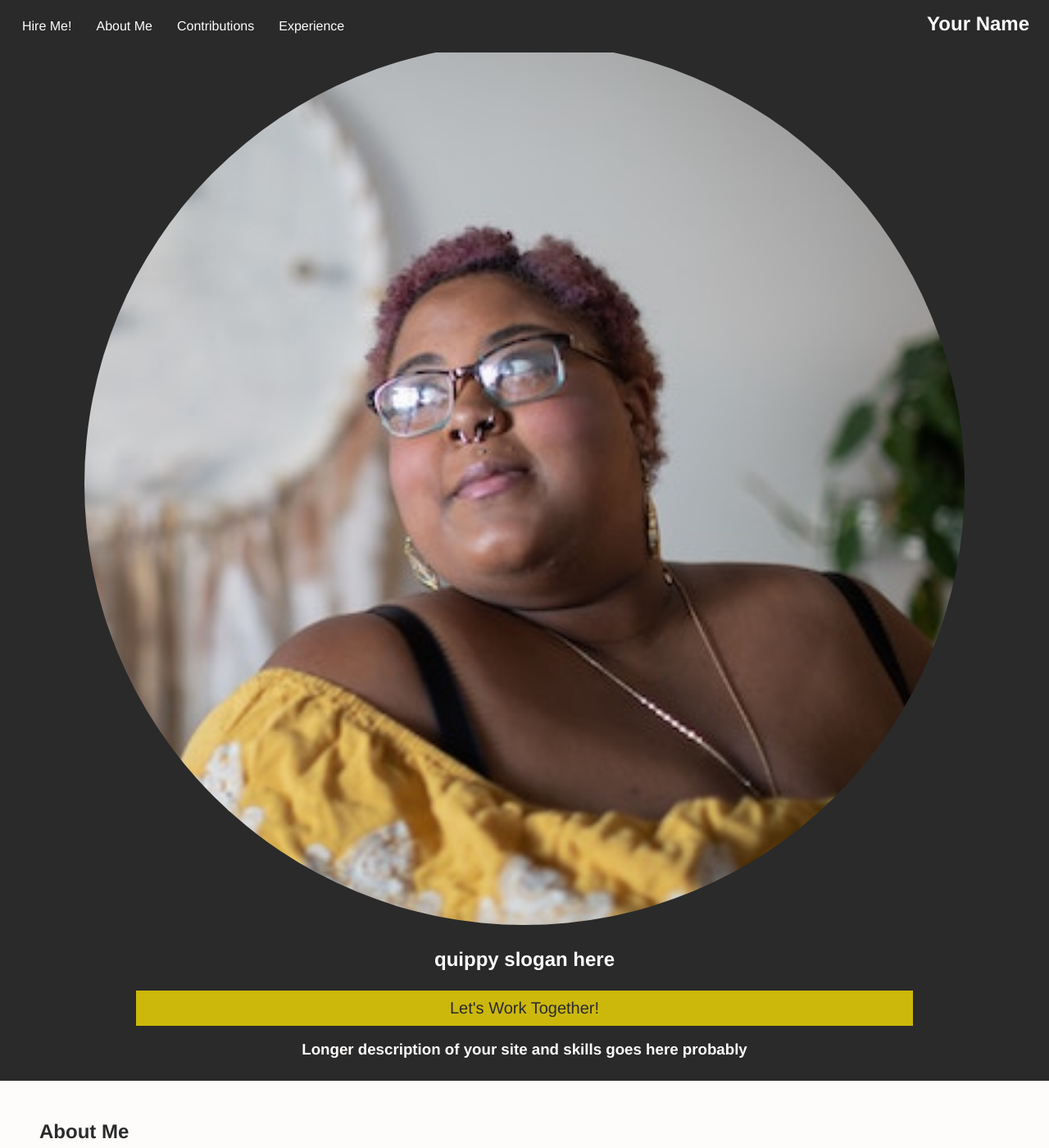
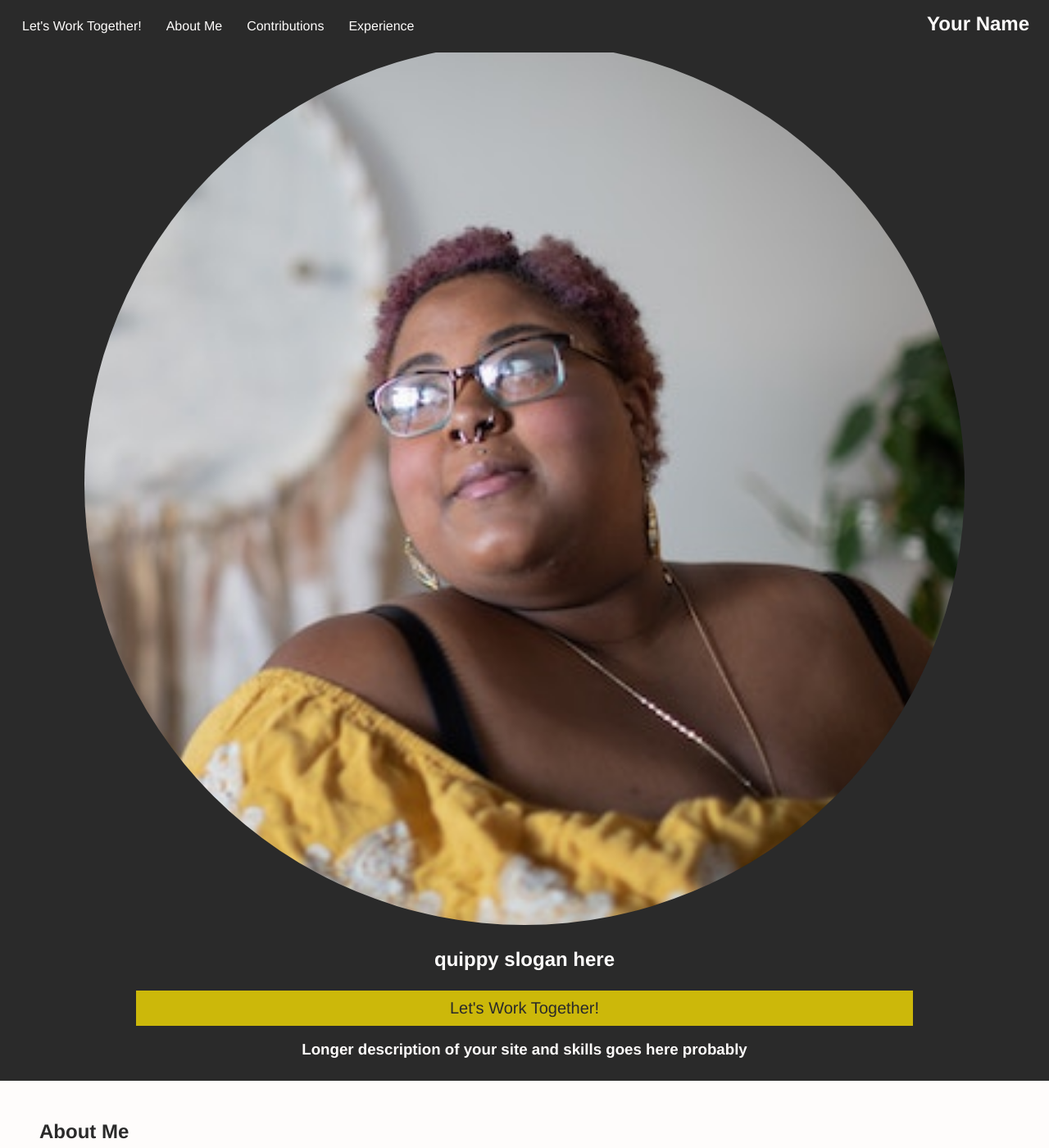
Before and after one commit to katelovescode/freelancer, a Jekyll site: the page built from index.md, in a window 1280 px wide and 1400 px high. Shown: the whole window at 82% size. Built offline with Jekyll 4.4.1, drawn with Linux system fonts in a browser that asks for light colours; nearby versions of some CDN libraries.

Commit message:
Home section on mobile complete?

```diff
--- a/_includes/navigation.html
+++ b/_includes/navigation.html
@@ -18,7 +18,7 @@
       <span><i class="fas fa-times"></i></span>
     </a>
     <ul>
-      <li class="navigation-item active" id="hire-nav"><a href="#contact-modal">Hire Me!</a></li>
+      <li class="navigation-item active" id="hire-nav"><a href="#contact-modal">Let's Work Together!</a></li>
       {% assign sections = site.sections | sort: 'order' %}
       {% for section in sections %}
         <li class="navigation-item"><a href="#{{ section.title | slugify }}">{{ section.title }}</a></li>
--- a/_layouts/home.html
+++ b/_layouts/home.html
@@ -4,7 +4,8 @@ layout: default
 
 {% include navigation.html %}
 
-<section id="home">
+<section id="home-section">
+  <a class="anchor" name="home"></a>
   <div id="title-photo">
     <img id="photo" src="/assets/images/photo.jpg" />
     <h2>{{ site.slogan }}</h2>
--- a/_sass/_base.scss
+++ b/_sass/_base.scss
@@ -21,11 +21,11 @@ a {
 a.anchor {
   display: block;
   position: relative;
-  top: -4em;
+  top: -3.5em;
   visibility: hidden;
 }
 
-#home {
+#home-section {
   margin-top: 2.82em;
   background: $secondary-color;
   text-align: center;
--- a/_sass/_sections.scss
+++ b/_sass/_sections.scss
@@ -70,9 +70,10 @@ $section-padding-desktop: 3em;
   }
   .content-container {
     display: flex;
+    $contribution-margin: 2em;
     div {
-      min-width: 20em;
-      margin-right: 1.5em;
+      width: calc(100vw - #{$contribution-margin});
+      margin-right: $contribution-margin;
       & > *:not(:last-child) {
         padding-bottom: .75em;
       }
```
